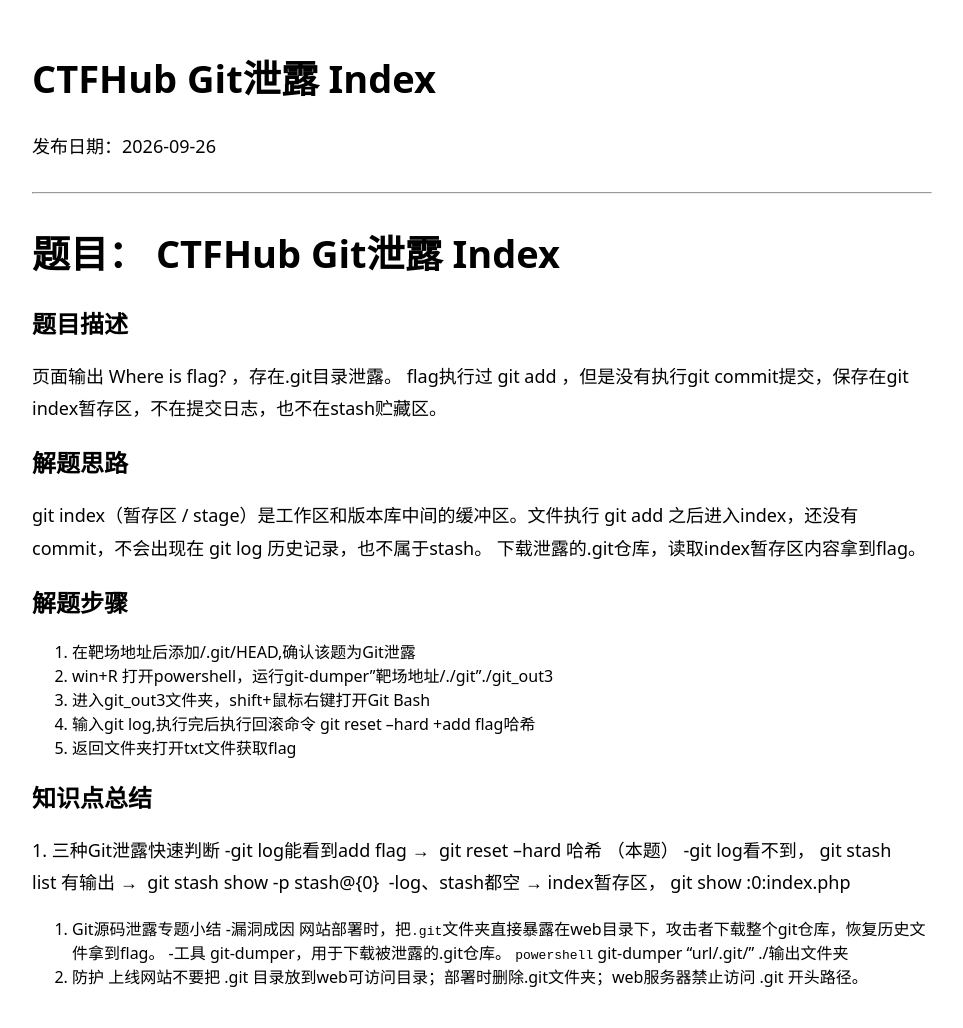
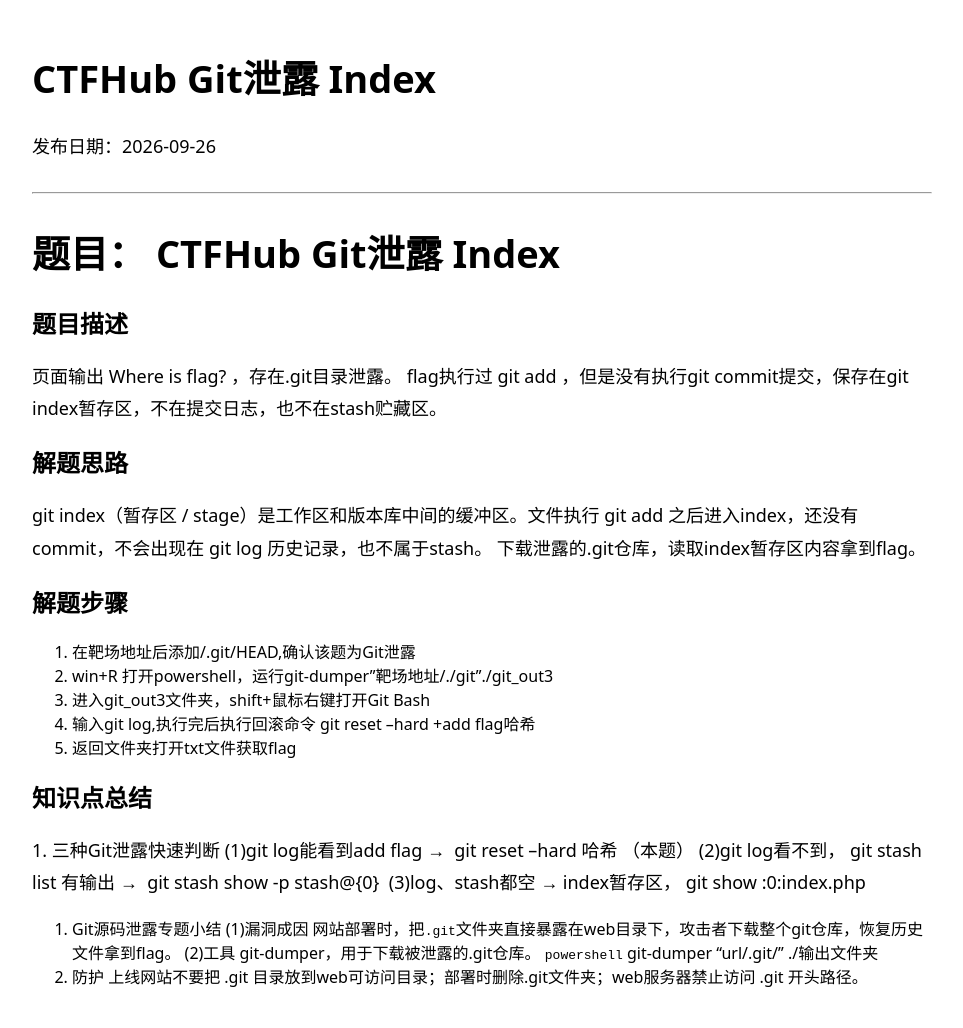
Before and after one commit to gysbfff/gysbfff.github.io, a Jekyll site: the page built from _posts/2026-09-26-index.md, in a window 1280 px wide. Shown: the whole page, without its empty margins (158-1121 px from the left). Built offline with Jekyll 4.4.1, drawn with Linux system fonts in a browser that asks for light colours; our own code applies the rules of GitHub Pages for plain Markdown files.

Commit message:
Refactor Git leak prevention notes for clarity

````diff
--- a/_posts/2026-09-26-index.md
+++ b/_posts/2026-09-26-index.md
@@ -24,14 +24,14 @@
 
 ## 知识点总结
 1. 三种Git泄露快速判断
-   -git log能看到add flag →  git reset --hard 哈希 （本题）
-   -git log看不到， git stash list 有输出 →  git stash show -p stash@{0}
-   -log、stash都空 → index暂存区， git show :0:index.php
+  (1)git log能看到add flag →  git reset --hard 哈希 （本题）
+  (2)git log看不到， git stash list 有输出 →  git stash show -p stash@{0}
+  (3)log、stash都空 → index暂存区， git show :0:index.php
 2. Git源码泄露专题小结
-  -漏洞成因
-   网站部署时，把`.git`文件夹直接暴露在web目录下，攻击者下载整个git仓库，恢复历史文件拿到flag。
-  -工具
-    git‑dumper，用于下载被泄露的.git仓库。
+  (1)漏洞成因
+     网站部署时，把`.git`文件夹直接暴露在web目录下，攻击者下载整个git仓库，恢复历史文件拿到flag。
+  (2)工具
+     git‑dumper，用于下载被泄露的.git仓库。
     ```powershell```
     git‑dumper "url/.git/" ./输出文件夹
 3. 防护
````
